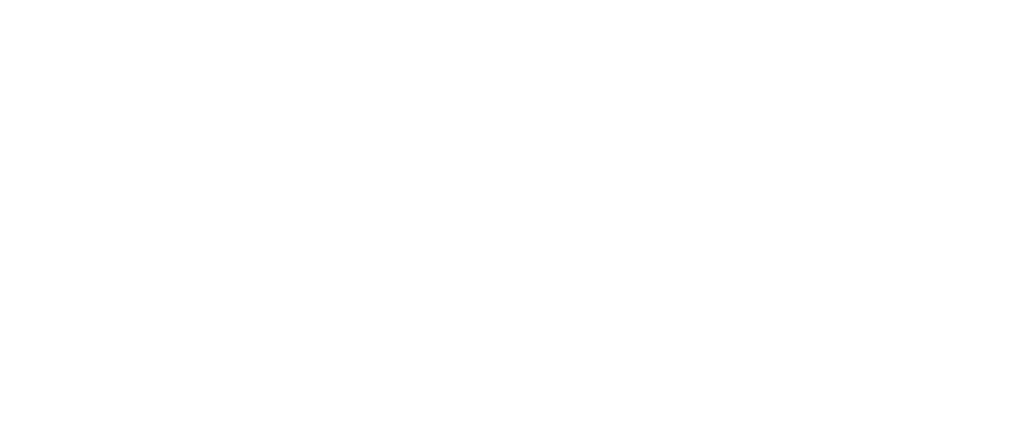
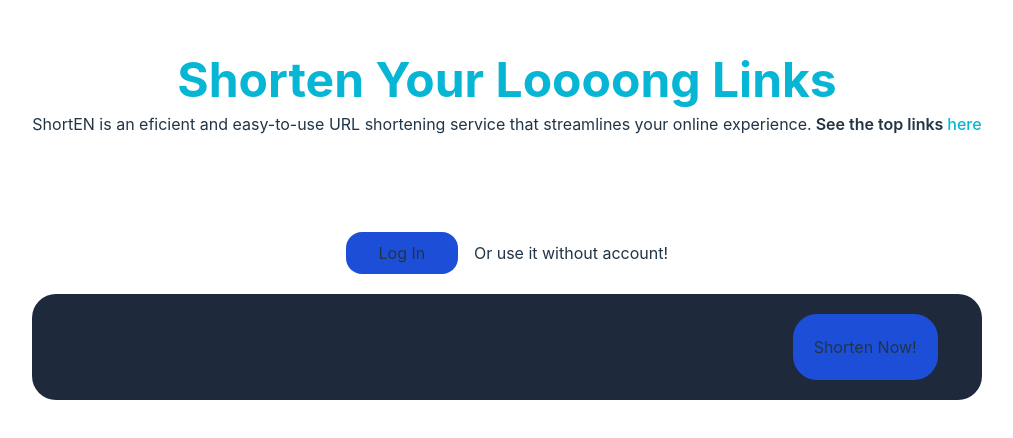
Before and after one commit to caiocesar333/URL-Shortener, a Vue app in the folder frontend/: page / in a window 1280 px wide. Shown: the part 172-610 px from the top of the page, without its empty margins (133-1146 px from the left). Built offline with nearby package versions, Linux system fonts and the light colour scheme.

Commit message:
feat: adding frontend Home page

```diff
--- a/frontend/package.json
+++ b/frontend/package.json
@@ -9,6 +9,7 @@
     "preview": "vite preview"
   },
   "dependencies": {
+    "@heroicons/vue": "^2.0.18",
     "vue": "^3.2.47"
   },
   "devDependencies": {
--- a/frontend/src/App.vue
+++ b/frontend/src/App.vue
@@ -1,7 +1,7 @@
 <script setup lang="ts">
-
+import Home from './layouts/Home.vue';
 </script>
 
 <template>
-
+ <Home/>
 </template>
--- /dev/null
+++ b/frontend/src/components/LinkIcon.vue
@@ -0,0 +1,18 @@
+<template>
+  <div class="m-3">
+    <svg
+      xmlns="http://www.w3.org/2000/svg"
+      fill="none"
+      viewBox="0 0 24 24"
+      stroke-width="1.5"
+      stroke="currentColor"
+      class="w-6 h-6"
+    >
+      <path
+        stroke-linecap="round"
+        stroke-linejoin="round"
+        d="M13.19 8.688a4.5 4.5 0 011.242 7.244l-4.5 4.5a4.5 4.5 0 01-6.364-6.364l1.757-1.757m13.35-.622l1.757-1.757a4.5 4.5 0 00-6.364-6.364l-4.5 4.5a4.5 4.5 0 001.242 7.244"
+      />
+    </svg>
+  </div>
+</template>
--- /dev/null
+++ b/frontend/src/components/LinkInput.vue
@@ -0,0 +1,10 @@
+<script setup lang="ts">
+import ShortenNowButton from "./ShortenNowButton.vue";
+</script>
+
+<template>
+  <div class="mt-5 bg-slate-800 rounded-3xl flex items-center justify-between px-6">
+    <input class="bg-transparent w-96 h-10 outline-none" />
+    <ShortenNowButton />
+  </div>
+</template>
--- /dev/null
+++ b/frontend/src/components/LoginComponent.vue
@@ -0,0 +1,9 @@
+<template>
+  <div class="flex w-full justify-center gap-4 mt-8 items-center ">
+    <button class="w-28 p-2 border border-solid rounded-2xl
+    bg-blue-700 hover:bg-blue-950 transition-all">Log In</button>
+    <p>Or use it without account!</p>
+  </div>
+</template>
+
+<script setup lang="ts"></script>
--- /dev/null
+++ b/frontend/src/components/ShortenNowButton.vue
@@ -0,0 +1,7 @@
+<script setup lang="ts">
+</script>
+
+<template>
+    <button class="p-5 m-5 border border-solid rounded-3xl
+     bg-blue-700 hover:bg-blue-950 transition-all">Shorten Now!</button>
+</template>
--- /dev/null
+++ b/frontend/src/components/Text.vue
@@ -0,0 +1,14 @@
+<script setup lang="ts"></script>
+
+<template>
+  <div class="flex flex-col gap-2 mb-16">
+    <h1 class="font-bold text-5xl text-cyan-500">Shorten Your Loooong Links</h1>
+    <div class="flex gap-1">
+      <p class="text-base">
+        ShortEN is an eficient and easy-to-use URL shortening service that
+        streamlines your online experience.
+      </p>
+      <p class="font-semibold">See the top links</p> <a class="hover:cursor-pointer text-cyan-500">here</a>
+    </div>
+  </div>
+</template>
--- /dev/null
+++ b/frontend/src/layouts/Home.vue
@@ -0,0 +1,13 @@
+<script setup lang="ts">
+import LinkInput from "../components/LinkInput.vue";
+import Text from "../components/Text.vue";
+import Login from "../components/LoginComponent.vue";
+</script>
+
+<template>
+  <div class="flex flex-col">
+    <Text />
+    <Login/>
+    <LinkInput />
+  </div>
+</template>
```
Also changed, not shown: frontend/src/layouts/Login.vue (added), frontend/src/layouts/SignUp.vue (added), frontend/src/layouts/TopLinks.vue (added), 1 other file (tests, documents, lock files or other folders).
